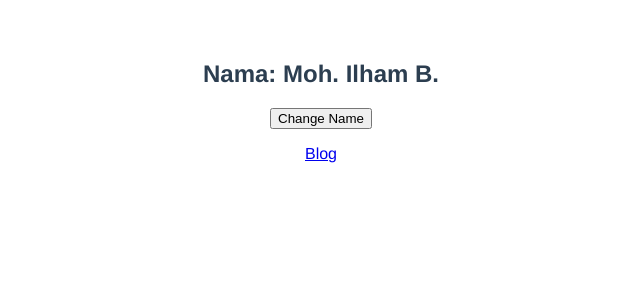
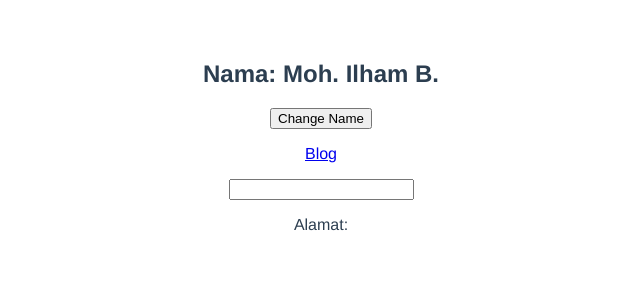
Before and after one commit to ilham76c/belajar, a Vue app in the folder vue/vue-project/: page / in a window 1280 px wide. Shown: the top 300 px of the page, without its empty margins (319-959 px from the left). Built offline with nearby package versions, Linux system fonts and the light colour scheme.

Commit message:
vue two-ways data binding

```diff
--- a/vue/vue-project/src/App.vue
+++ b/vue/vue-project/src/App.vue
@@ -2,6 +2,8 @@
   <h2>Nama: {{ nama }}</h2>
   <button v-on:click="changeName">Change Name</button>
   <p><a v-bind:href="url">Blog</a></p>
+  <p><input type="text" v-model="alamat"></p>
+  <p>Alamat: {{ alamat }}</p>
 </template>
 
 <script>
@@ -11,7 +13,8 @@ export default {
   data() {
     return {
       nama: 'Moh. Ilham B.',
-      url: 'https://pacman97.blogspot.com/'
+      url: 'https://pacman97.blogspot.com/',
+      alamat: '',
     }
   },
   methods: {
```
